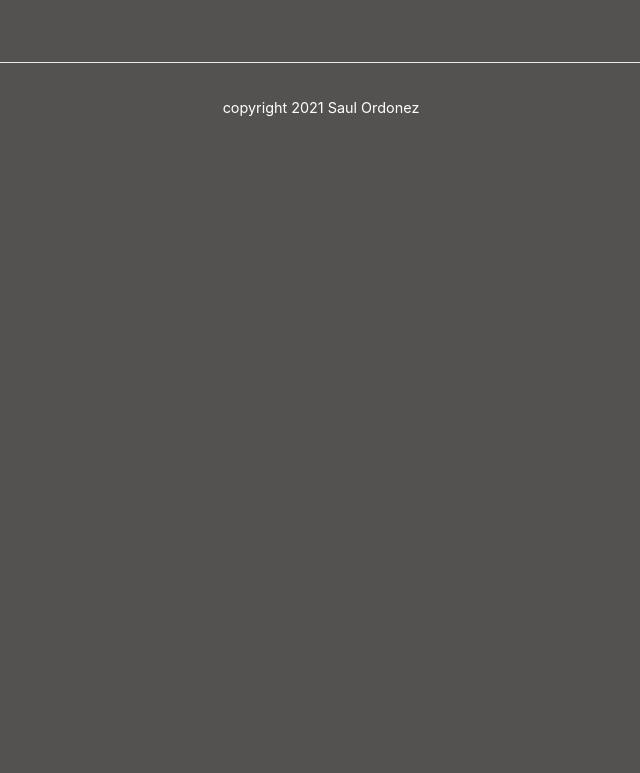
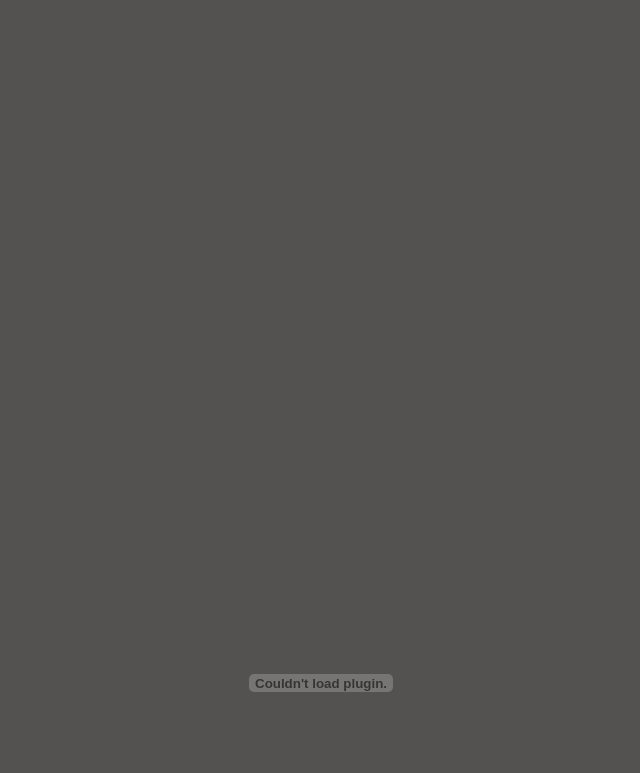
Before and after one commit to Saul-Ordonez/personal-portfolio, a Next.js app: page / in a window 1280 px wide. Shown: the part 727-1500 px from the top of the page, without its empty margins (319-959 px from the left). Before the commit the page ends 857 px from the top, so only its background shows below. Built offline with nearby package versions, Linux system fonts and the light colour scheme.

Commit message:
add resume pdf

```diff
--- a/pages/index.js
+++ b/pages/index.js
@@ -35,6 +35,7 @@ export default function Home() {
             </div>
           </div>
         </div>
+        <embed src="Saul Resume_1.pdf" height="1150px" className={styles.pdf} />
       </main>
 
       <footer>
--- a/styles/Home.module.css
+++ b/styles/Home.module.css
@@ -28,3 +28,8 @@
   margin-left: auto;
   margin-right: auto;
 }
+
+.pdf {
+  width: 100%;
+  margin-top: 2em;
+}
```
Also changed, not shown: 1 other file (tests, documents, lock files or other folders).
